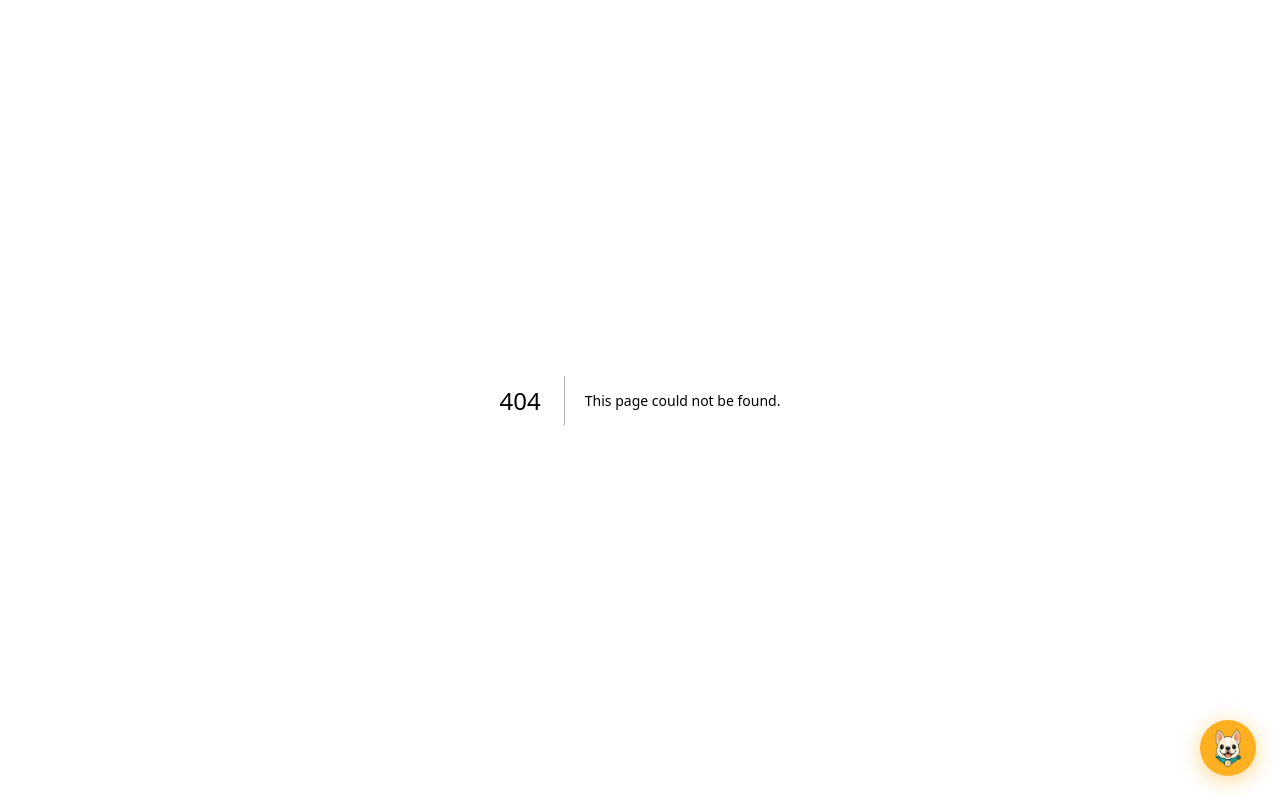
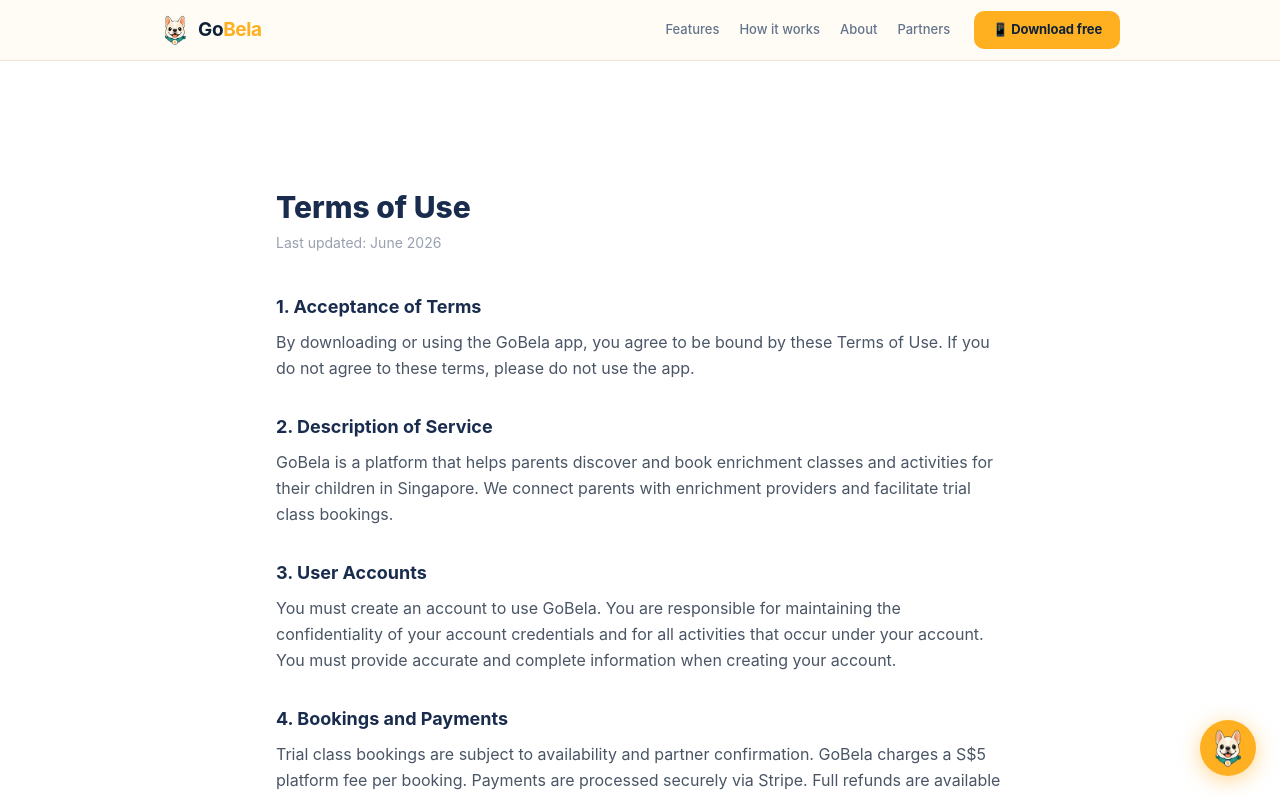
Before and after one commit to shuyangho-cloud/gobela-web, a Next.js app: page /terms in a window 1280 px wide. Before the commit this address had no page. Shown: the top 797 px of the page. Built offline with nearby package versions, Linux system fonts and the light colour scheme.

Commit message:
Add Terms of Use page (required for App Store subscription guideline 3.1.2c)

```diff
--- /dev/null
+++ b/app/terms/page.tsx
@@ -0,0 +1,73 @@
+import Navbar from "@/components/Navbar";
+import Footer from "@/components/Footer";
+
+export default function TermsPage() {
+  return (
+    <>
+      <Navbar />
+      <main className="pt-16">
+        <div className="max-w-3xl mx-auto px-5 py-16">
+          <h1 className="text-3xl font-extrabold text-[#1A2C4E] mb-2">Terms of Use</h1>
+          <p className="text-gray-400 text-sm mb-10">Last updated: June 2026</p>
+
+          {[
+            {
+              title: "1. Acceptance of Terms",
+              body: "By downloading or using the GoBela app, you agree to be bound by these Terms of Use. If you do not agree to these terms, please do not use the app.",
+            },
+            {
+              title: "2. Description of Service",
+              body: "GoBela is a platform that helps parents discover and book enrichment classes and activities for their children in Singapore. We connect parents with enrichment providers and facilitate trial class bookings.",
+            },
+            {
+              title: "3. User Accounts",
+              body: "You must create an account to use GoBela. You are responsible for maintaining the confidentiality of your account credentials and for all activities that occur under your account. You must provide accurate and complete information when creating your account.",
+            },
+            {
+              title: "4. Bookings and Payments",
+              body: "Trial class bookings are subject to availability and partner confirmation. GoBela charges a S$5 platform fee per booking. Payments are processed securely via Stripe. Full refunds are available for cancellations made at least 24 hours before the scheduled class.",
+            },
+            {
+              title: "5. Subscriptions",
+              body: "GoBela may offer auto-renewable subscription plans that provide access to premium features. Subscriptions are billed on a recurring basis (monthly or annually) at the price shown at the time of purchase. Subscriptions automatically renew unless cancelled at least 24 hours before the end of the current billing period. You can manage and cancel your subscription in your device's App Store account settings.",
+            },
+            {
+              title: "6. Cancellation and Refunds",
+              body: "You may cancel your subscription at any time through your App Store account settings. Cancellation takes effect at the end of the current billing period. Refunds for subscriptions are subject to the App Store's refund policy.",
+            },
+            {
+              title: "7. User Conduct",
+              body: "You agree not to misuse the GoBela platform. Prohibited activities include submitting false information, attempting to circumvent our booking system, or using the platform for any unlawful purpose.",
+            },
+            {
+              title: "8. Partner Listings",
+              body: "GoBela lists enrichment classes provided by third-party partners. We do not guarantee the accuracy of partner-provided information. Parents should verify class details directly with the enrichment provider before booking.",
+            },
+            {
+              title: "9. Limitation of Liability",
+              body: "GoBela provides the platform on an 'as is' basis. We are not liable for any indirect, incidental, or consequential damages arising from your use of the platform, including any disputes between parents and enrichment providers.",
+            },
+            {
+              title: "10. Changes to Terms",
+              body: "We may update these Terms of Use from time to time. Continued use of the app after changes constitutes acceptance of the new terms. We will notify users of significant changes via the app or email.",
+            },
+            {
+              title: "11. Governing Law",
+              body: "These Terms of Use are governed by the laws of Singapore. Any disputes shall be subject to the exclusive jurisdiction of the courts of Singapore.",
+            },
+            {
+              title: "12. Contact Us",
+              body: "If you have any questions about these Terms of Use, please contact us at hello@gobela.sg.",
+            },
+          ].map((section) => (
+            <div key={section.title} className="mb-8">
+              <h2 className="text-lg font-bold text-[#1A2C4E] mb-2">{section.title}</h2>
+              <p className="text-gray-600 leading-relaxed">{section.body}</p>
+            </div>
+          ))}
+        </div>
+      </main>
+      <Footer />
+    </>
+  );
+}
```
